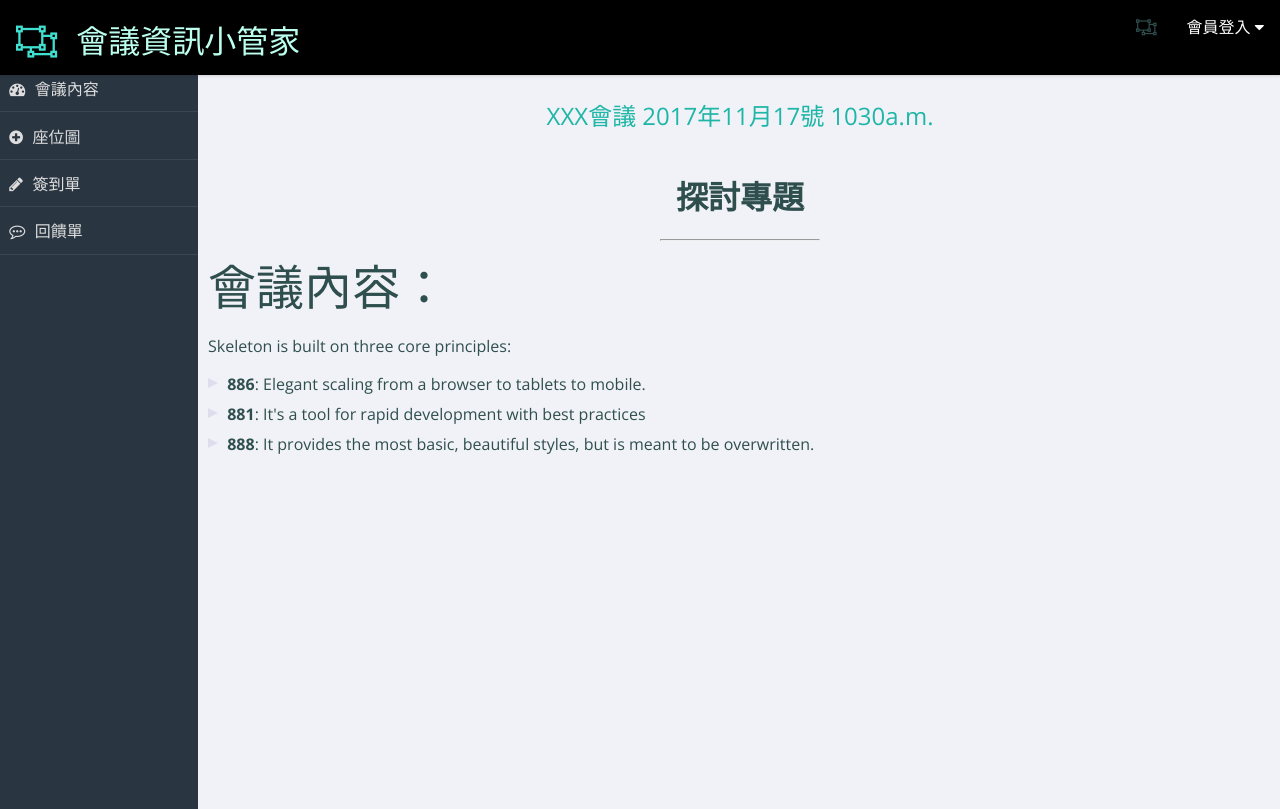
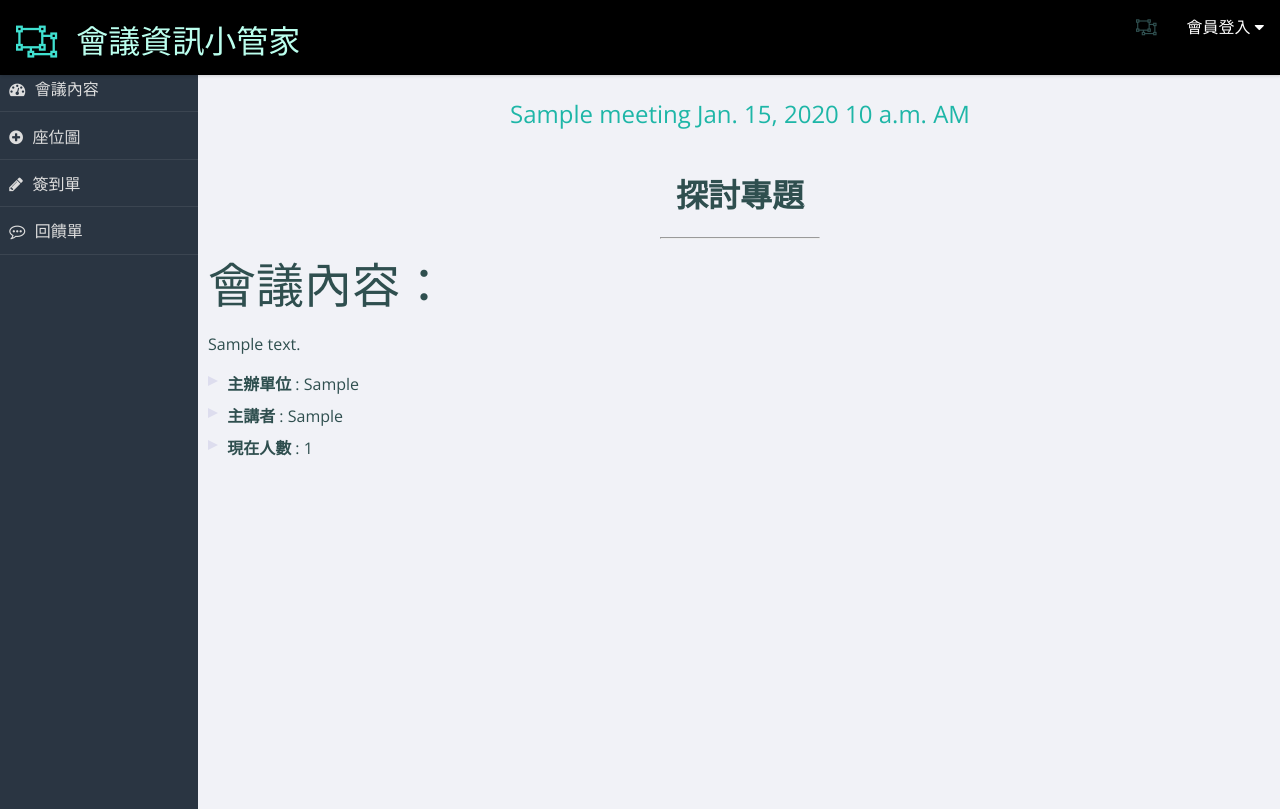
Before and after one commit to solitude6060/Meeting, a Django app: a page that uses project/templates/project/start_meeting.html in a window 1280 px wide. Shown: the top 809 px of the page. Run offline with Django 3.2, Linux system fonts and the light colour scheme; tables that the repository leaves empty hold one stand-in row (values such as "Sample post"); some libraries are stand-ins or nearby versions.

Commit message:
connect start_meeting page with paremeter

```diff
--- a/Meeting/urls.py
+++ b/Meeting/urls.py
@@ -52,7 +52,7 @@ urlpatterns = [
 	url(r'^meeting_manage', views.meeting_manage),
     url(r'^meetingstart', views.meeting),#not use anymore
 	url(r'^create_meeting', views.create_meeting),
-	url(r'^start_meeting', views.start_meeting),
+	url(r'^start_meeting&(?P<meetingId>[0-9]+)$', views.start_meeting),
 	url(r'^member_login_time', views.member_login_time),
 	url(r'^member_survey', views.member_survey),
 	url(r'^seat', views.seat),
--- a/project/templates/project/Meeting.html
+++ b/project/templates/project/Meeting.html
@@ -1,7 +1,7 @@
 {% load staticfiles %}
 <html>
 <head>
-
+<title>會議資訊小管家</title>
 
 <link href="{% static 'css/meeting.css' %}" rel="stylesheet">
 <link href="{% static 'css/bar.css' %}" rel="stylesheet">
@@ -19,7 +19,7 @@
     	<div class="dropdown-content">
     	{% if request.user.is_staff %}
       		<a href="create_meeting">上傳會議或講座</a>
-      		<a href="admin_homepage">我的會議</a>
+      		<a href="choose">會議管理</a>
       	{% else %}
       		<a href="personalpage">我的會議</a>
       	{% endif %}
--- a/project/templates/project/admin_homepage.html
+++ b/project/templates/project/admin_homepage.html
@@ -62,10 +62,10 @@
                             </li> -->
                             {% if request.user.is_staff %}
                             <li>
-                                <a href="upload">上傳會議或講座</a>
+                                <a href="create_meeting">上傳會議或講座</a>
                             </li>
                             <li>
-                                <a href="admin_homepage">我的會議</a>
+                                <a href="choose">會議管理</a>
                             </li>
                             {% else %}
                             <li>
--- a/project/templates/project/choose.html
+++ b/project/templates/project/choose.html
@@ -71,7 +71,7 @@
                                 <a href="create_meeting">上傳會議或講座</a>
                             </li>
                             <li>
-                                <a href="admin_homepage">我的會議</a>
+                                <a href="choose">會議管理</a>
                             </li>
                             {% else %}
                             <li>
--- a/project/templates/project/create_meeting.html
+++ b/project/templates/project/create_meeting.html
@@ -1,7 +1,7 @@
 {% load staticfiles %}
 <html>
 <head>
-
+<title>會議資訊小管家</title>
 <link href="{% static 'css/form.css' %}" rel="stylesheet" type="text/css">
 <link href="{% static 'css/index.css' %}" rel="stylesheet">
 
@@ -19,7 +19,7 @@
     	<div class="dropdown-content">
     	{% if request.user.is_staff %}
       		<a href="create_meeting">上傳會議或講座</a>
-      		<a href="admin_homepage">我的會議</a>
+      		<a href="choose">會議管理</a>
       	{% else %}
       		<a href="personalpage">我的會議</a>
       	{% endif %}
--- a/project/templates/project/index.html
+++ b/project/templates/project/index.html
@@ -62,7 +62,7 @@
                                 <a href="create_meeting">上傳會議或講座</a>
                             </li>
                             <li>
-                                <a href="admin_homepage">我的會議</a>
+                                <a href="choose">會議管理</a>
                             </li>
                             {% else %}
                             <li>
--- a/project/templates/project/meeting_room.html
+++ b/project/templates/project/meeting_room.html
@@ -1,7 +1,7 @@
 {% load staticfiles %}
 <html>
 <head>
-
+<title>會議資訊小管家</title>
 
 <link href="{% static 'css/index.css' %}" rel="stylesheet">
 
@@ -19,7 +19,7 @@
       <div class="dropdown-content">
       {% if request.user.is_staff %}
           <a href="create_meeting">上傳會議或講座</a>
-          <a href="admin_homepage">我的會議</a>
+          <a href="choose">會議管理</a>
         {% else %}
           <a href="personalpage">我的會議</a>
         {% endif %}
--- a/project/templates/project/member_login_time.html
+++ b/project/templates/project/member_login_time.html
@@ -1,7 +1,7 @@
 {% load staticfiles %}
 <html>
 <head>
-
+<title>會議資訊小管家</title>
 
 <link href="{% static 'css/index.css' %}" rel="stylesheet">
 <link rel="stylesheet" type="text/css" href="{% static 'css/survey.css' %}">
@@ -18,7 +18,7 @@
       <div class="dropdown-content">
       {% if request.user.is_staff %}
           <a href="create_meeting">上傳會議或講座</a>
-          <a href="admin_homepage">我的會議</a>
+          <a href="choose">會議管理</a>
         {% else %}
           <a href="personalpage">我的會議</a>
         {% endif %}
--- a/project/templates/project/member_survey.html
+++ b/project/templates/project/member_survey.html
@@ -2,7 +2,7 @@
 <html>
 <head>
 
-
+<title>會議資訊小管家</title>
 <link href="{% static 'css/index.css' %}" rel="stylesheet">
 <link rel="stylesheet" type="text/css" href="{% static 'css/survey.css' %}">
 </head>
@@ -18,7 +18,7 @@
       <div class="dropdown-content">
       {% if request.user.is_staff %}
           <a href="create_meeting">上傳會議或講座</a>
-          <a href="admin_homepage">我的會議</a>
+          <a href="choose">會議管理</a>
         {% else %}
           <a href="personalpage">我的會議</a>
         {% endif %}
--- a/project/templates/project/personalpage.html
+++ b/project/templates/project/personalpage.html
@@ -81,10 +81,10 @@
                             </li> -->
                             {% if request.user.is_staff %}
                             <li>
-                                <a href="upload">上傳會議或講座</a>
+                                <a href="create_meeting">上傳會議或講座</a>
                             </li>
                             <li>
-                                <a href="admin_homepage">我的會議</a>
+                                <a href="choose">會議管理</a>
                             </li>
                             {% else %}
                             <li>
--- a/project/templates/project/seat.html
+++ b/project/templates/project/seat.html
@@ -2,7 +2,7 @@
 <html>
 <head>
 
-
+<title>會議資訊小管家</title>
 <link href="{% static 'css/index.css' %}" rel="stylesheet">
 <link href="{% static 'css/bar.css' %}" rel="stylesheet">
 
@@ -19,7 +19,7 @@
     	<div class="dropdown-content">
     	{% if request.user.is_staff %}
       		<a href="create_meeting">上傳會議或講座</a>
-      		<a href="admin_homepage">我的會議</a>
+      		<a href="choose">會議管理</a>
       	{% else %}
       		<a href="personalpage">我的會議</a>
       	{% endif %}
--- a/project/templates/project/start_meeting.html
+++ b/project/templates/project/start_meeting.html
@@ -1,7 +1,7 @@
 {% load staticfiles %}
 <html>
 <head>
-
+<title>會議資訊小管家</title>
 
 <link href="{% static 'css/index.css' %}" rel="stylesheet">
 
@@ -19,7 +19,7 @@
       <div class="dropdown-content">
       {% if request.user.is_staff %}
           <a href="create_meeting">上傳會議或講座</a>
-          <a href="admin_homepage">我的會議</a>
+          <a href="choose">會議管理</a>
         {% else %}
           <a href="personalpage">我的會議</a>
         {% endif %}
@@ -40,7 +40,7 @@
 
 <nav role="navigation">
   <ul class="main">
-    <li class="dashboard"><a href="start_meeting">會議內容</a></li>
+    <li class="dashboard"><a href="">會議內容</a></li>
     <li class="write"><a href="seat">座位圖</a></li>
     <li class="edit"><a href="member_login_time">簽到單</a></li>
     <li class="comments"><a href="member_survey">回饋單</a></li>
@@ -50,7 +50,7 @@
 
 <main role="main">
 <br>
-		<h2>XXX會議 2017年11月17號 1030a.m.</h2>
+		<h2>{{ meetingById.meeting_name }} {{meetingById.meeting_date}} {{meetingById.meeting_starttime}} {{clock}}</h2>
 		<div class="container">
 		<div class="sixteen columns">
 			<h1 class="remove-bottom" style="margin-top: 40px" align="center">探討專題</h1>
@@ -60,11 +60,11 @@
 
 		<div class="one-third column">
 			<font size="8px">會議內容：</font>
-			<p>Skeleton is built on three core principles:</p>
+			<p>{{meetingById.content}}</p>
 			<ul class="square">
-				<li><strong>886</strong>: Elegant scaling from a browser to tablets to mobile.</li>
-				<li><strong>881</strong>: It's a tool for rapid development with best practices</li>
-				<li><strong>888</strong>: It provides the most basic, beautiful styles, but is meant to be overwritten.</li>
+				<li><strong>主辦單位</strong> : {{meetingById.organizer}}</li>
+				<li><strong>主講者</strong> : {{meetingById.speaker}}</li>
+				<li><strong>現在人數</strong> : {{attendance}}</li>
 			</ul>
 		</div>
 
--- a/project/views.py
+++ b/project/views.py
@@ -643,6 +643,10 @@ def meeting_room(request):
     return render_to_response('project/meeting_room.html', locals())
 
 def meeting_manage(request):
+    username = request.user.username
+    meetingByUser = Meeting.objects.filter(administrator=username)
+    meeting = sorted(meetingByUser, key=lambda x: datetime.datetime.strptime(str(x.meeting_date), '%Y-%m-%d'), reverse=True)
+
     return render_to_response('project/meeting_manage.html', locals())
 
 def create_meeting(request):
@@ -708,7 +712,12 @@ def create_meeting(request):
 def member_login_time(request):
     return render_to_response('project/member_login_time.html', locals())
 
-def start_meeting(request):
+def start_meeting(request,meetingId):
+    meetingById = Meeting.objects.get(meeting_id=meetingId)
+    mTime = datetime.datetime.strptime(str(meetingById.meeting_starttime), "%H:%M:%S")
+    clock = mTime.strftime("%p")
+    check = CheckIn.objects.filter(meeting_id=meetingId)
+    attendance = len(check)
     return render_to_response('project/start_meeting.html', locals())
 
 def member_survey(request):
```
Also changed, not shown: project/templates/project/meeting_manage.html (+13 -32 lines).
